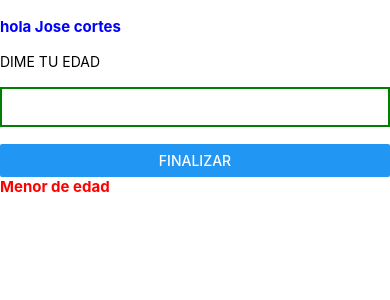
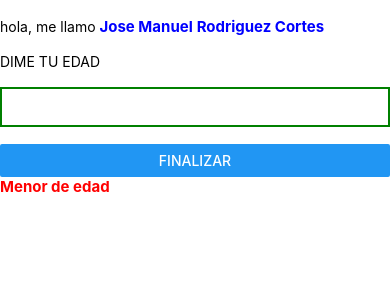
Before and after one commit to yonlee03/React-native-Repo, a React Native app: screen / in a window 390 px wide. Shown: the top 300 px of the page. Built offline with nearby package versions, Linux system fonts and the light colour scheme.

Commit message:
color azul+

```diff
--- a/App.js
+++ b/App.js
@@ -3,6 +3,7 @@ import React, { useState } from 'react';
 import{Text,Image, TextInput,View, StyleSheet, onChangeText,Button, Alert} from 'react-native';
 
 const styles = StyleSheet.create({
+
   Verde: {
     color: 'green',
     fontWeight: 'bold',
@@ -30,9 +31,8 @@ export function mostrarResult(edad){
 
 
 
-
-const nombre = 'Jose'
-const apellidos= 'cortes'
+const nombre = <Text style ={[styles.Azul]}>Jose Manuel</Text>;
+const apellidos = <Text style ={[styles.Azul]}>Rodriguez Cortes</Text>;
 
 
 export default function App(){
@@ -41,12 +41,13 @@ export default function App(){
 
 
 
+
   return(
 
    <View>
 
      <Text  > </Text>
-      <Text  style={styles.Azul} >{"hola "+ nombre +" "+ apellidos} </Text>
+      <Text>hola, me llamo {nombre} {apellidos} </Text>
 
       <Text  > </Text>
 
@@ -68,9 +69,10 @@ export default function App(){
 
       <Text  > </Text>
       <Button
-        title="FINALIZAR"onPress={() =>  {mostrarResult(edad)}}/>
+        title="FINALIZAR"
+        onPress={() => {mostrarResult(edad)}}/>
 
-      <Text style={{ color: 'black'}}  >{mostrarResult(edad)}</Text>
+      <Text>{mostrarResult(edad)}</Text>
 
    </View>
 
```
